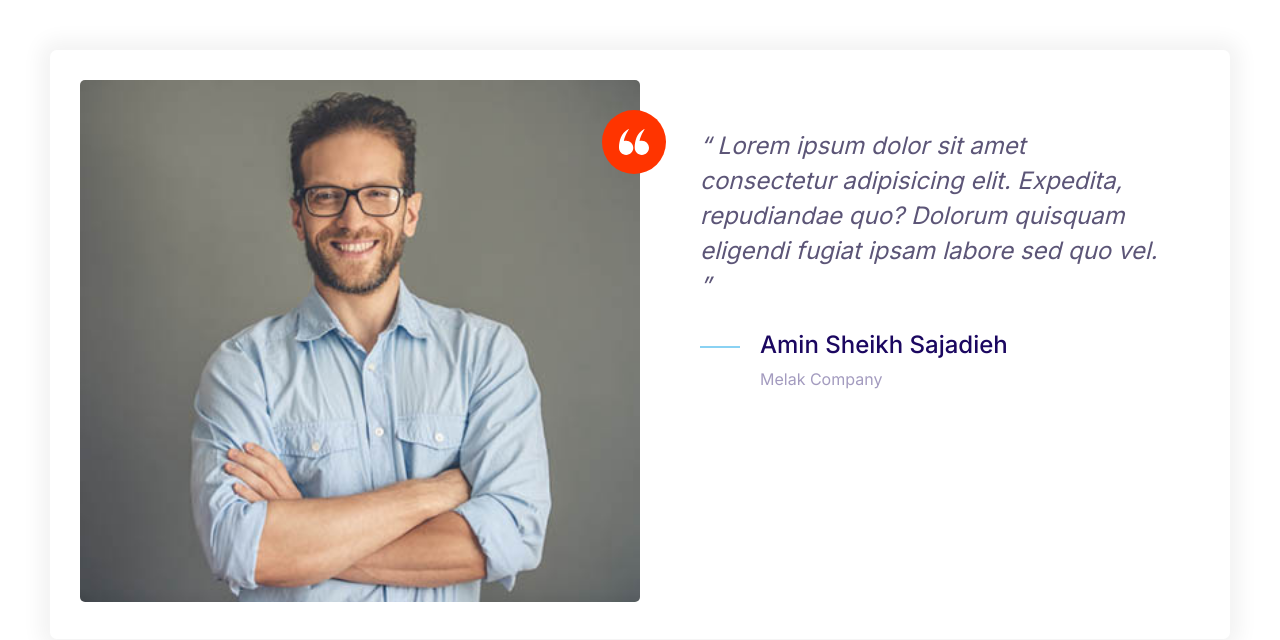
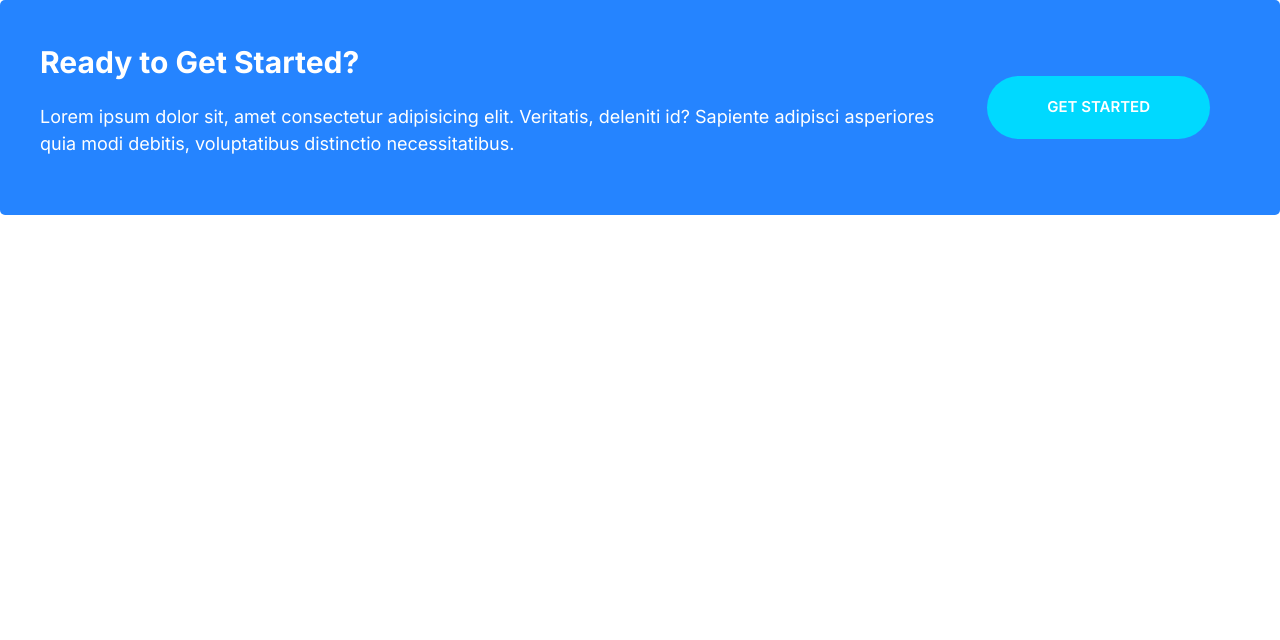
Before and after one commit to aminsajad/moshify, a plain HTML site: page index.html in a window 1280 px wide. Drawn offline with Linux system fonts and the light colour scheme.

Commit message:
Add callouts

```diff
--- a/css/styles.css
+++ b/css/styles.css
@@ -242,6 +242,11 @@ h1,h2,h3{
   background: #fff;
   color: var(--color-headings);
   border: 2px solid var(--color-headings);
+}
+
+.btn--stretched {
+  padding-left: 6rem;
+  padding-right: 6rem;
 }
 
 .btn--outline:hover{
@@ -490,3 +495,44 @@ h1,h2,h3{
     margin-left: 6rem;
   }
 }
+
+/* callouts */
+.callout {
+  padding: 4rem;
+  border-radius: 5px;
+}
+
+.callout--primary {
+  background: var(--color-primary);
+  color: #fff;
+}
+
+.callout__heading {
+  color: #fff;
+  margin-top: 0;
+  font-size: 3rem;
+}
+
+.callout .btn {
+  justify-self: center;
+  align-self: center;
+}
+
+.callout__content {
+  text-align: center;
+}
+
+@media screen and (min-width: 768px) {
+  .callout .grid--1x2 {
+    grid-template-columns: 1fr auto;
+  }
+
+  .callout__content {
+    text-align: left;
+  }
+
+  .callout .btn {
+    justify-self: start;
+    margin: 0 3rem;
+  }
+}
--- a/index.html
+++ b/index.html
@@ -13,37 +13,18 @@
     <link rel="stylesheet" href="css/normalize.css" />
     <link rel="stylesheet" href="css/styles.css" />
   </head>
-  <body style="padding: 5rem">
-    <div class="card testimonial">
+  <body>
+    <div class="callout callout--primary">
       <div class="grid grid--1x2">
-        <div class="testimonial__image">
-          <img src="images/testimonial.jpg" alt="A happy, smiling customer" />
-          <span class="icon-container icon-container--accent">
-            <svg class="icon icon--white icon--small">
-              <use xlink:href="images/sprite.svg#quotes"></use>
-            </svg>
-          </span>
+        <div class="callout__content">
+          <h2 class="callout__heading">Ready to Get Started?</h2>
+          <p>
+            Lorem ipsum dolor sit, amet consectetur adipisicing elit. Veritatis,
+            deleniti id? Sapiente adipisci asperiores quia modi debitis,
+            voluptatibus distinctio necessitatibus.
+          </p>
         </div>
-        <blockquote class="quote">
-          <p class="quote__text">
-            Lorem ipsum dolor sit amet consectetur adipisicing elit. Expedita,
-            repudiandae quo? Dolorum quisquam eligendi fugiat ipsam labore sed
-            quo vel.
-          </p>
-          <footer>
-            <div class="media">
-              <div class="media__image">
-                <svg class="icon icon--primary quote__line">
-                  <use xlink:href="images/sprite.svg#line"></use>
-                </svg>
-              </div>
-              <div class="media__body">
-                <h3 class="media__title quote__author">Amin Sheikh Sajadieh</h3>
-                <p class="quote__organization">Melak Company</p>
-              </div>
-            </div>
-          </footer>
-        </blockquote>
+        <a href="#" class="btn btn--secondary btn--stretched">Get Started</a>
       </div>
     </div>
   </body>
```
Also changed, not shown: components/callouts.html (added, +13 -0 lines).
